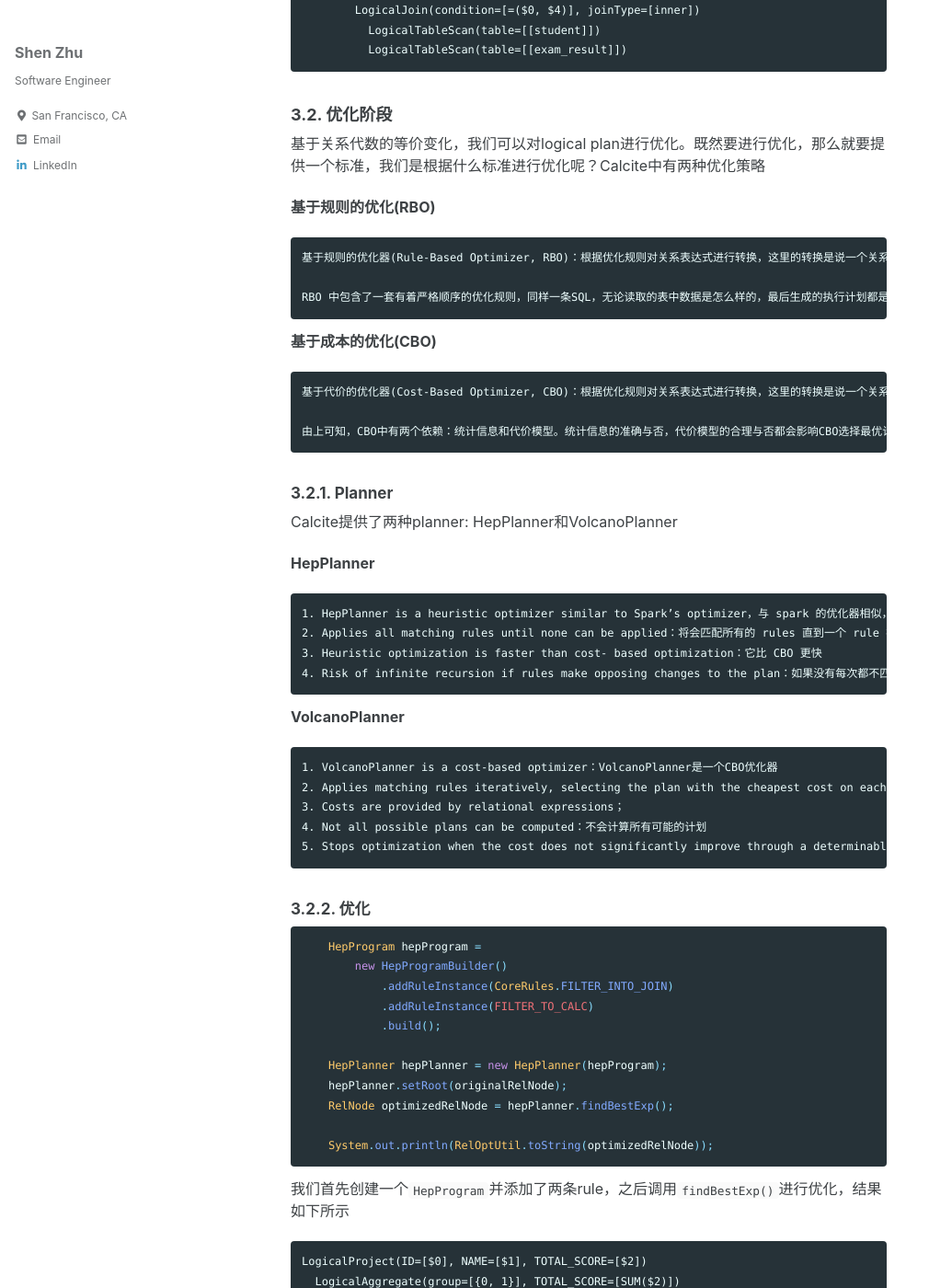
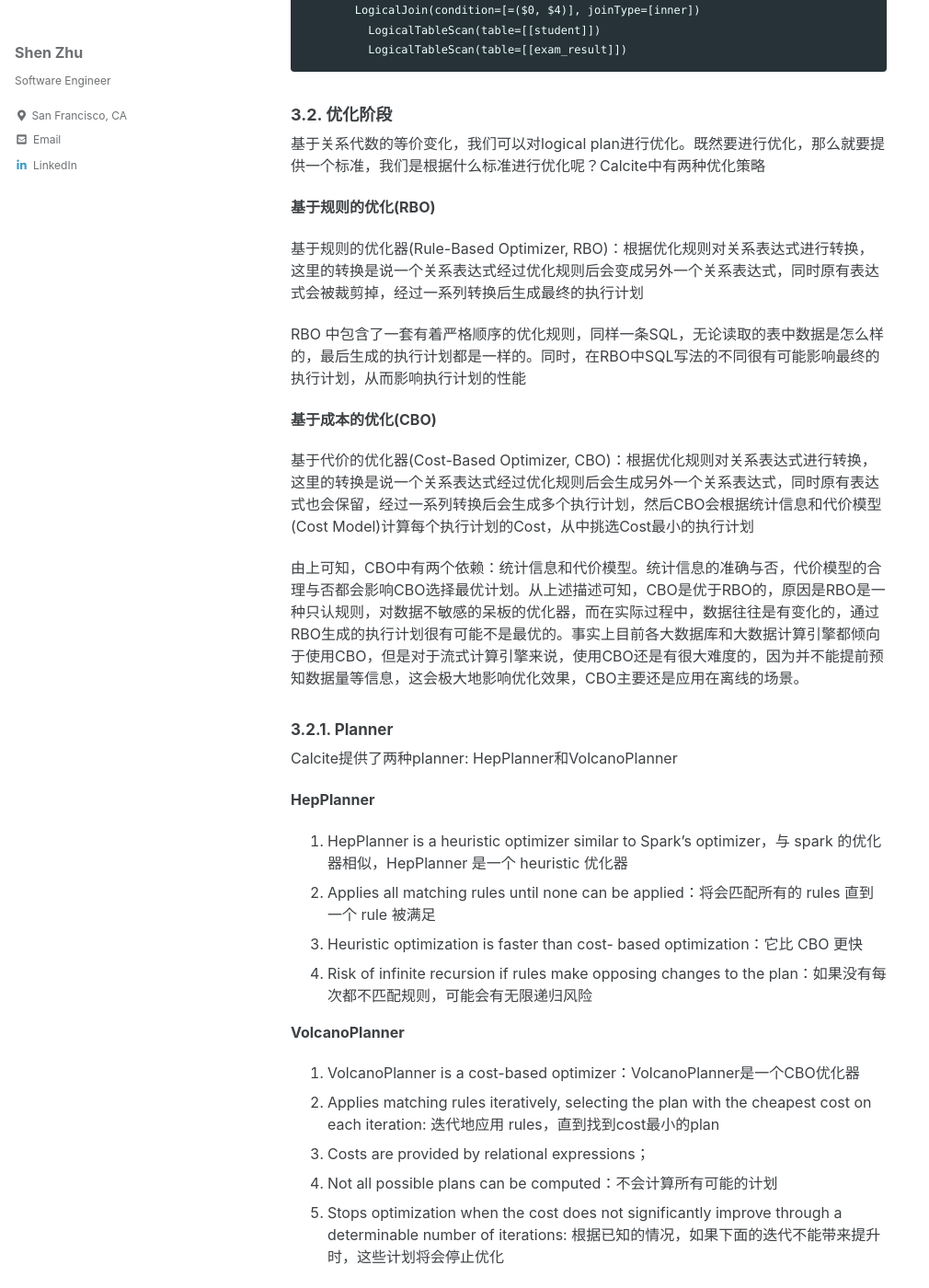
Before and after one commit to shenzhu/shenzhu.github.io, a Jekyll site: the page built from _posts/2022-05-19-calcite-user-perspective.md, in a window 1280 px wide and 1400 px high, scrolled down 7029 px. Shown: the whole window at 92% size, without its empty margins (0-1010 px from the left). Built offline with Jekyll 4.4.1, drawn with Linux system fonts in a browser that asks for light colours; cached includes are drawn as plain includes; some of the changed text lies outside the part shown.

Commit message:
update format

````diff
--- a/_posts/2022-05-19-calcite-user-perspective.md
+++ b/_posts/2022-05-19-calcite-user-perspective.md
@@ -174,7 +174,7 @@ Validate不仅仅是parse那么简单，Calcite在这一过程中需要知道SQL
 ```
 
 结果如下
-```
+```sql
 SELECT `A`.`ID`, `A`.`NAME`, SUM(`B`.`SCORE1` * 0.7 + `B`.`SCORE2` * 0.3) AS `TOTAL_SCORE`
 FROM `STUDENT` AS `A`
 INNER JOIN `EXAM_RESULT` AS `B` ON `A`.`id` = `B`.`student_id`
@@ -228,38 +228,38 @@ LogicalProject(ID=[$0], NAME=[$1], TOTAL_SCORE=[$2])
 基于关系代数的等价变化，我们可以对logical plan进行优化。既然要进行优化，那么就要提供一个标准，我们是根据什么标准进行优化呢？Calcite中有两种优化策略
 
 **基于规则的优化(RBO)**
-```
+
 基于规则的优化器(Rule-Based Optimizer, RBO)：根据优化规则对关系表达式进行转换，这里的转换是说一个关系表达式经过优化规则后会变成另外一个关系表达式，同时原有表达式会被裁剪掉，经过一系列转换后生成最终的执行计划
 
 RBO 中包含了一套有着严格顺序的优化规则，同样一条SQL，无论读取的表中数据是怎么样的，最后生成的执行计划都是一样的。同时，在RBO中SQL写法的不同很有可能影响最终的执行计划，从而影响执行计划的性能
-```
+
 
 **基于成本的优化(CBO)**
-```
+
 基于代价的优化器(Cost-Based Optimizer, CBO)：根据优化规则对关系表达式进行转换，这里的转换是说一个关系表达式经过优化规则后会生成另外一个关系表达式，同时原有表达式也会保留，经过一系列转换后会生成多个执行计划，然后CBO会根据统计信息和代价模型(Cost Model)计算每个执行计划的Cost，从中挑选Cost最小的执行计划
 
 由上可知，CBO中有两个依赖：统计信息和代价模型。统计信息的准确与否，代价模型的合理与否都会影响CBO选择最优计划。从上述描述可知，CBO是优于RBO的，原因是RBO是一种只认规则，对数据不敏感的呆板的优化器，而在实际过程中，数据往往是有变化的，通过RBO生成的执行计划很有可能不是最优的。事实上目前各大数据库和大数据计算引擎都倾向于使用CBO，但是对于流式计算引擎来说，使用CBO还是有很大难度的，因为并不能提前预知数据量等信息，这会极大地影响优化效果，CBO主要还是应用在离线的场景。
-```
+
 
 #### 3.2.1. Planner
 Calcite提供了两种planner: HepPlanner和VolcanoPlanner
 
 **HepPlanner**
-```
+
 1. HepPlanner is a heuristic optimizer similar to Spark’s optimizer，与 spark 的优化器相似，HepPlanner 是一个 heuristic 优化器
 2. Applies all matching rules until none can be applied：将会匹配所有的 rules 直到一个 rule 被满足
 3. Heuristic optimization is faster than cost- based optimization：它比 CBO 更快
 4. Risk of infinite recursion if rules make opposing changes to the plan：如果没有每次都不匹配规则，可能会有无限递归风险
-```
+
 
 **VolcanoPlanner**
-```
+
 1. VolcanoPlanner is a cost-based optimizer：VolcanoPlanner是一个CBO优化器
 2. Applies matching rules iteratively, selecting the plan with the cheapest cost on each iteration: 迭代地应用 rules，直到找到cost最小的plan
 3. Costs are provided by relational expressions；
 4. Not all possible plans can be computed：不会计算所有可能的计划
 5. Stops optimization when the cost does not significantly improve through a determinable number of iterations: 根据已知的情况，如果下面的迭代不能带来提升时，这些计划将会停止优化
-```
+
 
 #### 3.2.2. 优化
 ```java
````
